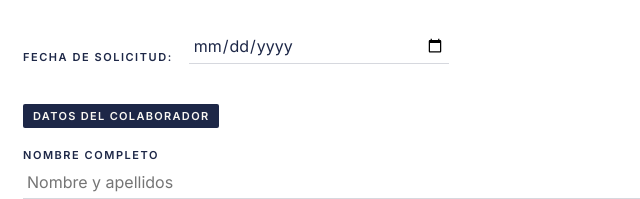
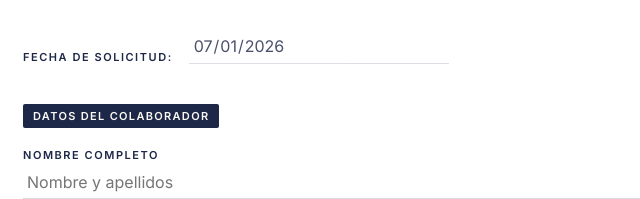
Before and after one commit to alonzo010264/Recursos-Humanos, a website: page index.html in a window 1280 px wide. Shown: the part 307-506 px from the top of the page, 162-802 px from the left. Drawn offline with nearby package versions, Linux system fonts and the light colour scheme.

Commit message:
Bloquear fecha de solicitud y autocompletar con fecha de hoy

```diff
--- a/index.html
+++ b/index.html
@@ -31,7 +31,7 @@
     <!-- Fecha -->
     <div class="row-date">
       <label for="fecha">FECHA DE SOLICITUD:</label>
-      <input type="date" id="fecha" name="fecha" required />
+      <input type="date" id="fecha" name="fecha" required readonly style="pointer-events: none; opacity: 0.8;" />
     </div>
 
     <!-- Datos del colaborador -->
--- a/script.js
+++ b/script.js
@@ -5,7 +5,21 @@ document.addEventListener('DOMContentLoaded', () => {
   const successName = document.getElementById('successName');
   const folio = document.getElementById('folio');
   const resetBtn = document.getElementById('resetBtn');
-  const inputs = form.querySelectorAll('input[required], textarea[required]');
+  const inputs = form.querySelectorAll('input[required]:not([readonly]), textarea[required]');
+
+  // Establecer fecha actual
+  const fechaInput = document.getElementById('fecha');
+  const today = new Date();
+  const year = today.getFullYear();
+  const month = String(today.getMonth() + 1).padStart(2, '0');
+  const day = String(today.getDate()).padStart(2, '0');
+  fechaInput.value = `${year}-${month}-${day}`;
+
+  // Mostrar fecha en la zona de firma
+  const firmaFecha = document.getElementById('firmaFecha');
+  if (firmaFecha) {
+    firmaFecha.textContent = `${day}/${month}/${year}`;
+  }
 
   // Mostrar ocultar "Otro" tipo de permiso
   const tiposRadios = document.querySelectorAll('input[name="tipo"]');
```
